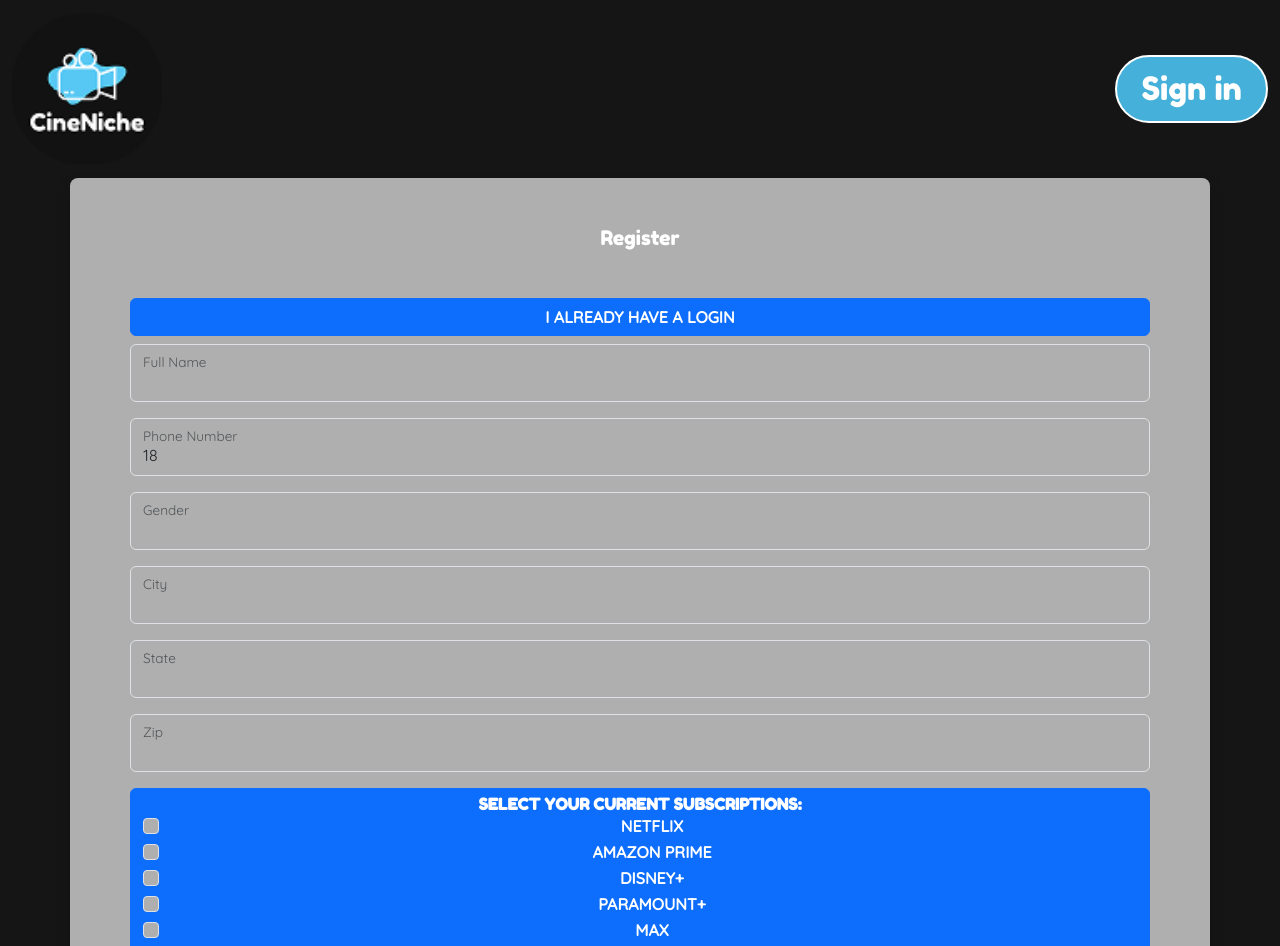
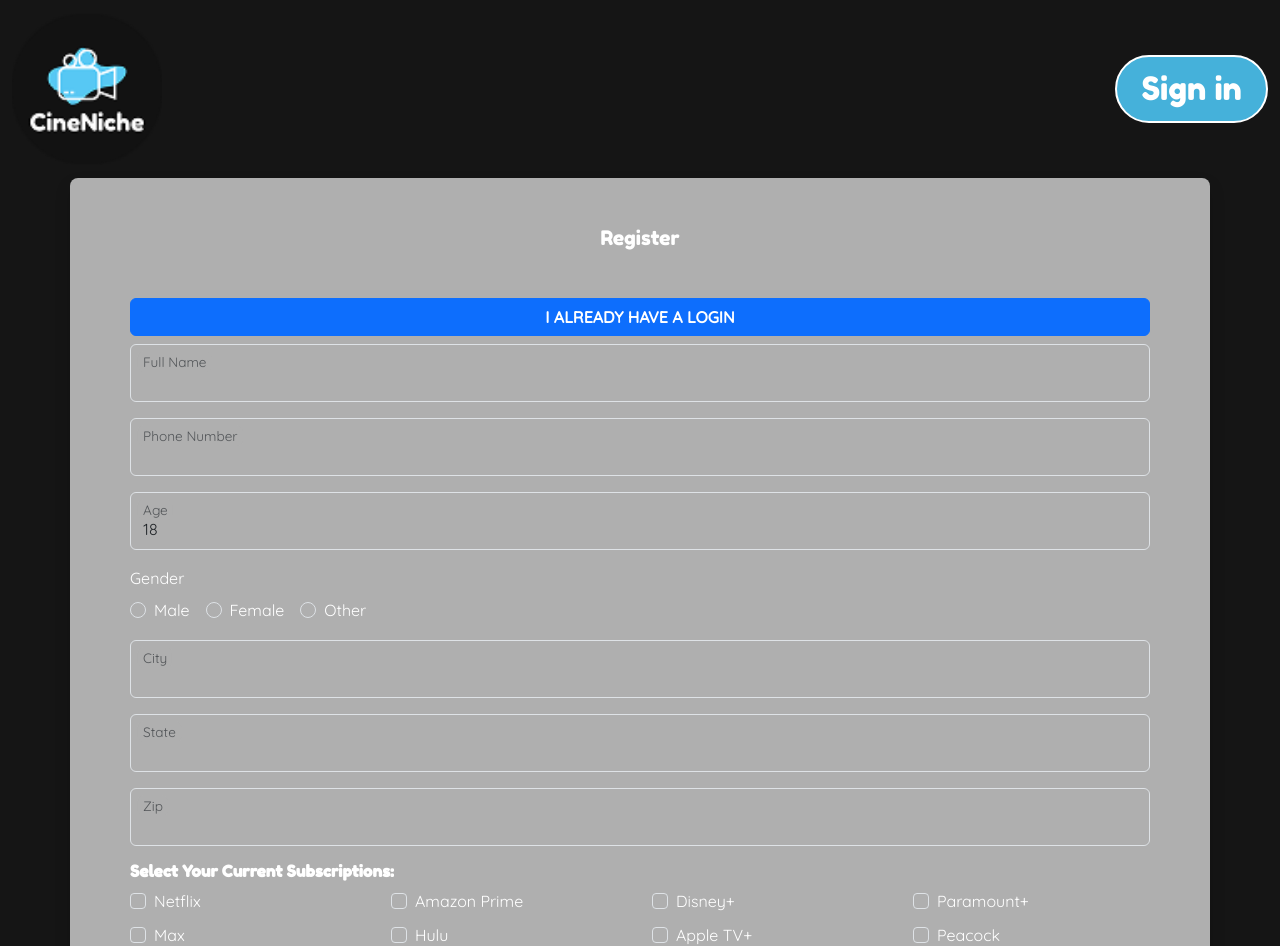
Before and after one commit to TaytGodwin/INTEX2025, a React (Vite) app in the folder frontend/: page /register in a window 1280 px wide. Shown: the top 946 px of the page. Built offline with nearby package versions, Linux system fonts and the light colour scheme; no server answers.

Commit message:
register page code is written

```diff
--- a/frontend/src/pages/RegisterPage.tsx
+++ b/frontend/src/pages/RegisterPage.tsx
@@ -3,10 +3,9 @@ import { useNavigate } from 'react-router-dom';
 import { register } from '../api/IdentityAPI';
 
 function RegisterPage() {
-  // state variables for email and passwords
-  const [email, setEmail] = useState('');
-  const [password, setPassword] = useState('');
+  // state variables for form
   const [name, setName] = useState('');
+  const [phone, setPhone] = useState('');
   const [age, setAge] = useState(18);
   const [gender, setGender] = useState('');
   const [city, setCity] = useState('');
@@ -20,7 +19,8 @@ function RegisterPage() {
   const [hulu, setHulu] = useState(false);
   const [appleTVPlus, setAppleTVPlus] = useState(false);
   const [peacock, setPeacock] = useState(false);
-
+  const [email, setEmail] = useState('');
+  const [password, setPassword] = useState('');
   const [confirmPassword, setConfirmPassword] = useState('');
   const navigate = useNavigate();
 
@@ -34,6 +34,13 @@ function RegisterPage() {
   // handle change events for input fields
   const handleChange = (e: React.ChangeEvent<HTMLInputElement>) => {
     const { name, value } = e.target;
+    if (name === 'name') setName(value);
+    if (name === 'phone') setPhone(value);
+    if (name === 'gender') setGender(value);
+    if (name === 'city') setCity(value);
+    if (name === 'state') setState(value);
+    if (name === 'zip') setZip(value);
+    if (name === 'city') setCity(value);
     if (name === 'email') setEmail(value);
     if (name === 'password') setPassword(value);
     if (name === 'confirmPassword') setConfirmPassword(value);
@@ -73,6 +80,8 @@ function RegisterPage() {
             <h5 className="card-title text-center mb-5 fw-light fs-5">
               Register
             </h5>
+
+            {/* ALREADY HAVE ACCOUNT */}
             <div className="d-grid mb-2">
               <button
                 className="btn btn-primary btn-login text-uppercase fw-bold"
@@ -81,9 +90,10 @@ function RegisterPage() {
                 I already have a login
               </button>
             </div>
+
+            {/* FORM */}
             <form onSubmit={handleSubmit}>
-              {/* Columns for User information */}
-
+              {/* NAME TEXT BOX */}
               <div className="form-floating mb-3">
                 <input
                   className="form-control"
@@ -96,31 +106,76 @@ function RegisterPage() {
                 <label htmlFor="name">Full Name</label>
               </div>
 
+              {/* PHONE NUMBER TEXT BOX */}
               <div className="form-floating mb-3">
                 <input
                   className="form-control"
                   type="number"
-                  min={18}
-                  max={120}
                   id="phone"
                   name="phone"
-                  value={age}
-                  onChange={(e) => setAge(Number(e.target.value))} // Correctly pass a function reference
+                  value={phone}
+                  onChange={(e) => setPhone((e.target.value))} // Correctly pass a function reference
                 />
                 <label htmlFor="phone">Phone Number</label>
               </div>
 
+              {/* AGE */}
               <div className="form-floating mb-3">
                 <input
                   className="form-control"
-                  type="gender"
-                  id="gender"
-                  name="gender"
-                  value={gender}
-                  onChange={handleChange}
+                  type="number"
+                  id="age"
+                  min={18}
+                  max={120}
+                  name="age"
+                  value={age}
+                  onChange={(e) => setAge(Number(e.target.value))} // Correctly pass a function reference
                 />
-                <label htmlFor="gender">Gender</label>
+                <label htmlFor="age">Age</label>
               </div>
+
+              {/* GENDER RADIO BUTTONS */}
+              <label className="form-label d-block">Gender</label>
+              <div className="form-floating mb-3">
+                <div className="form-check form-check-inline">
+                  <input
+                    className="form-check-input"
+                    type="radio"
+                    name="gender"
+                    id="genderMale"
+                    value="Male"
+                    checked={gender === 'Male'}
+                    onChange={handleChange}
+                  />
+                  <label className="form-check-label" htmlFor="genderMale">Male</label>
+                </div>
+                <div className="form-check form-check-inline">
+                  <input
+                    className="form-check-input"
+                    type="radio"
+                    name="gender"
+                    id="genderFemale"
+                    value="Female"
+                    checked={gender === 'Female'}
+                    onChange={handleChange}
+                  />
+                  <label className="form-check-label" htmlFor="genderFemale">Female</label>
+                </div>
+              <div className="form-check form-check-inline">
+                <input
+                    className="form-check-input"
+                    type="radio"
+                    name="gender"
+                    id="genderOther"
+                    value="Other"
+                    checked={gender === 'Other'}
+                    onChange={handleChange}
+                  />
+                  <label className="form-check-label" htmlFor="genderOther">Other</label>
+              </div>
+              </div>
+
+              {/* CITY TEXT BOX */}
               <div className="form-floating mb-3">
                 <input
                   className="form-control"
@@ -132,6 +187,8 @@ function RegisterPage() {
                 />
                 <label htmlFor="city">City</label>
               </div>
+
+              {/* STATE TEXT BOX */}
               <div className="form-floating mb-3">
                 <input
                   className="form-control"
@@ -143,6 +200,8 @@ function RegisterPage() {
                 />
                 <label htmlFor="state">State</label>
               </div>
+
+              {/* ZIP TEXT BOX */}
               <div className="form-floating mb-3">
                 <input
                   className="form-control"
@@ -155,13 +214,11 @@ function RegisterPage() {
                 <label htmlFor="zip">Zip</label>
               </div>
 
-              <div className="d-grid mb-2">
-                <button
-                  className="btn btn-primary btn-login text-uppercase fw-bold"
-                  type="submit"
-                >
-                  <div className="mb-3">
-                    <h6>Select Your Current Subscriptions:</h6>
+              {/* SUBSCRIPTIONS MULTI-SELECT */}
+             <h6 className="form-label d-block">Select Your Current Subscriptions:</h6>
+             <div className="mb-3">
+                <div className="row">
+                  <div className="col-3">
                     <div className="form-check">
                       <input
                         className="form-check-input"
@@ -174,6 +231,8 @@ function RegisterPage() {
                         Netflix
                       </label>
                     </div>
+                  </div>
+                  <div className="col-3">
                     <div className="form-check">
                       <input
                         className="form-check-input"
@@ -186,6 +245,8 @@ function RegisterPage() {
                         Amazon Prime
                       </label>
                     </div>
+                  </div>
+                  <div className="col-3">
                     <div className="form-check">
                       <input
                         className="form-check-input"
@@ -198,6 +259,8 @@ function RegisterPage() {
                         Disney+
                       </label>
                     </div>
+                  </div>
+                  <div className="col-3">
                     <div className="form-check">
                       <input
                         className="form-check-input"
@@ -206,13 +269,13 @@ function RegisterPage() {
                         checked={paramountPlus}
                         onChange={(e) => setParamountPlus(e.target.checked)}
                       />
-                      <label
-                        className="form-check-label"
-                        htmlFor="paramountPlus"
-                      >
+                      <label className="form-check-label" htmlFor="paramountPlus">
                         Paramount+
                       </label>
                     </div>
+                  </div>
+
+                  <div className="col-3 mt-2">
                     <div className="form-check">
                       <input
                         className="form-check-input"
@@ -225,7 +288,8 @@ function RegisterPage() {
                         Max
                       </label>
                     </div>
-
+                  </div>
+                  <div className="col-3 mt-2">
                     <div className="form-check">
                       <input
                         className="form-check-input"
@@ -238,6 +302,8 @@ function RegisterPage() {
                         Hulu
                       </label>
                     </div>
+                  </div>
+                  <div className="col-3 mt-2">
                     <div className="form-check">
                       <input
                         className="form-check-input"
@@ -250,6 +316,8 @@ function RegisterPage() {
                         Apple TV+
                       </label>
                     </div>
+                  </div>
+                  <div className="col-3 mt-2">
                     <div className="form-check">
                       <input
                         className="form-check-input"
@@ -263,9 +331,11 @@ function RegisterPage() {
                       </label>
                     </div>
                   </div>
-                  Register
-                </button>
+                </div>
               </div>
+
+
+              {/* EMAIL TEXT BOX */}
               <div className="form-floating mb-3">
                 <input
                   className="form-control"
@@ -277,6 +347,8 @@ function RegisterPage() {
                 />
                 <label htmlFor="email">Email address</label>
               </div>
+
+              {/* PASSWORD TEXT BOX */}
               <div className="form-floating mb-3">
                 <input
                   className="form-control"
@@ -288,6 +360,8 @@ function RegisterPage() {
                 />
                 <label htmlFor="password">Password</label>
               </div>
+
+              {/* CONFIRM PASSWORD TEXT BOX */}
               <div className="form-floating mb-3">
                 <input
                   className="form-control"
@@ -299,12 +373,17 @@ function RegisterPage() {
                 />
                 <label htmlFor="confirmPassword">Confirm Password</label>
               </div>
+
+              {/* SUBMIT FORM */}
+
+
+              {/* REGISTER */}
               <div className="d-grid mb-2">
                 <button
                   className="btn btn-primary btn-login text-uppercase fw-bold"
-                  onClick={handleLoginClick}
+                  type='submit'
                 >
-                  Go to Login
+                  Register
                 </button>
               </div>
             </form>
```
